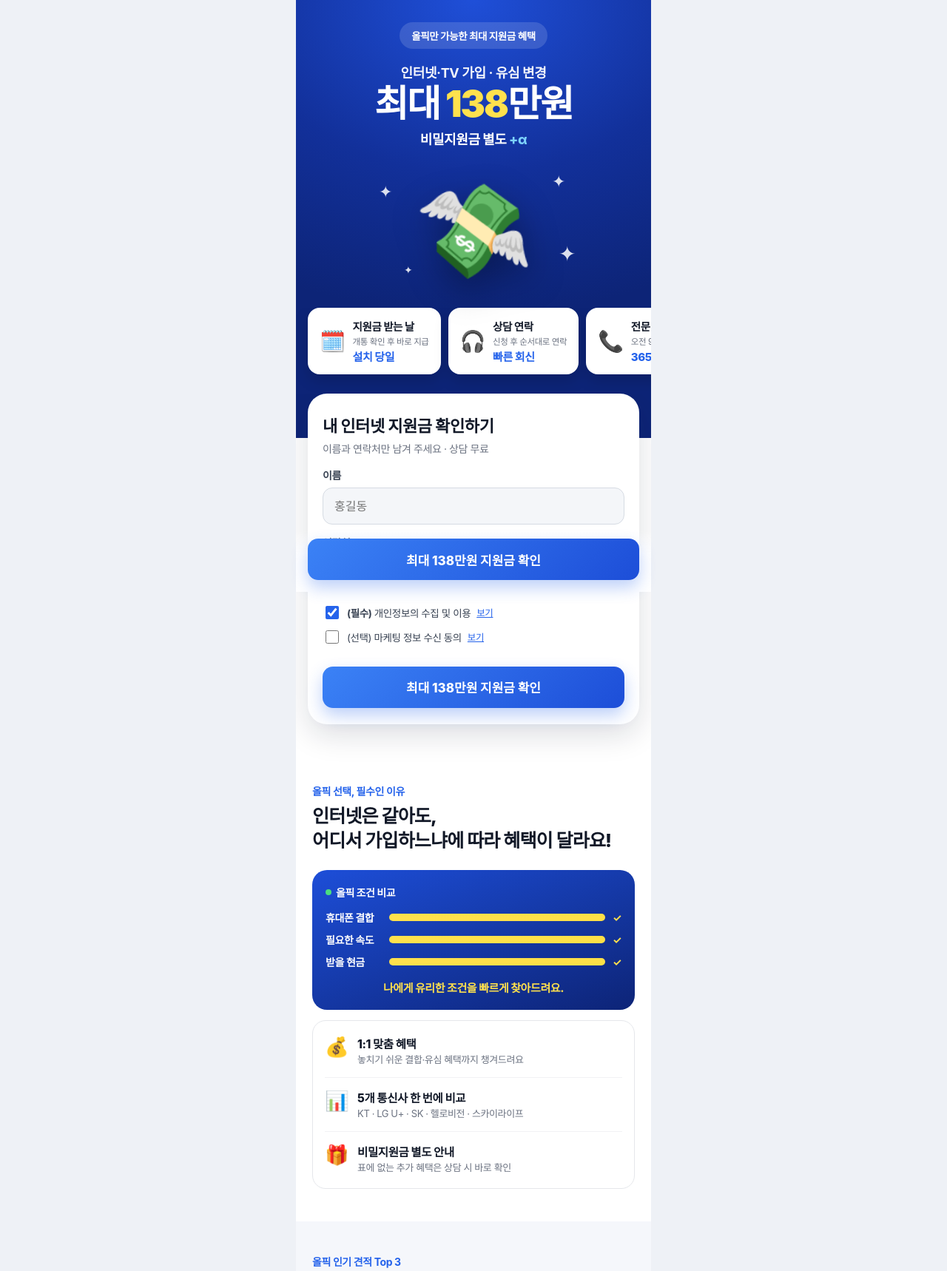
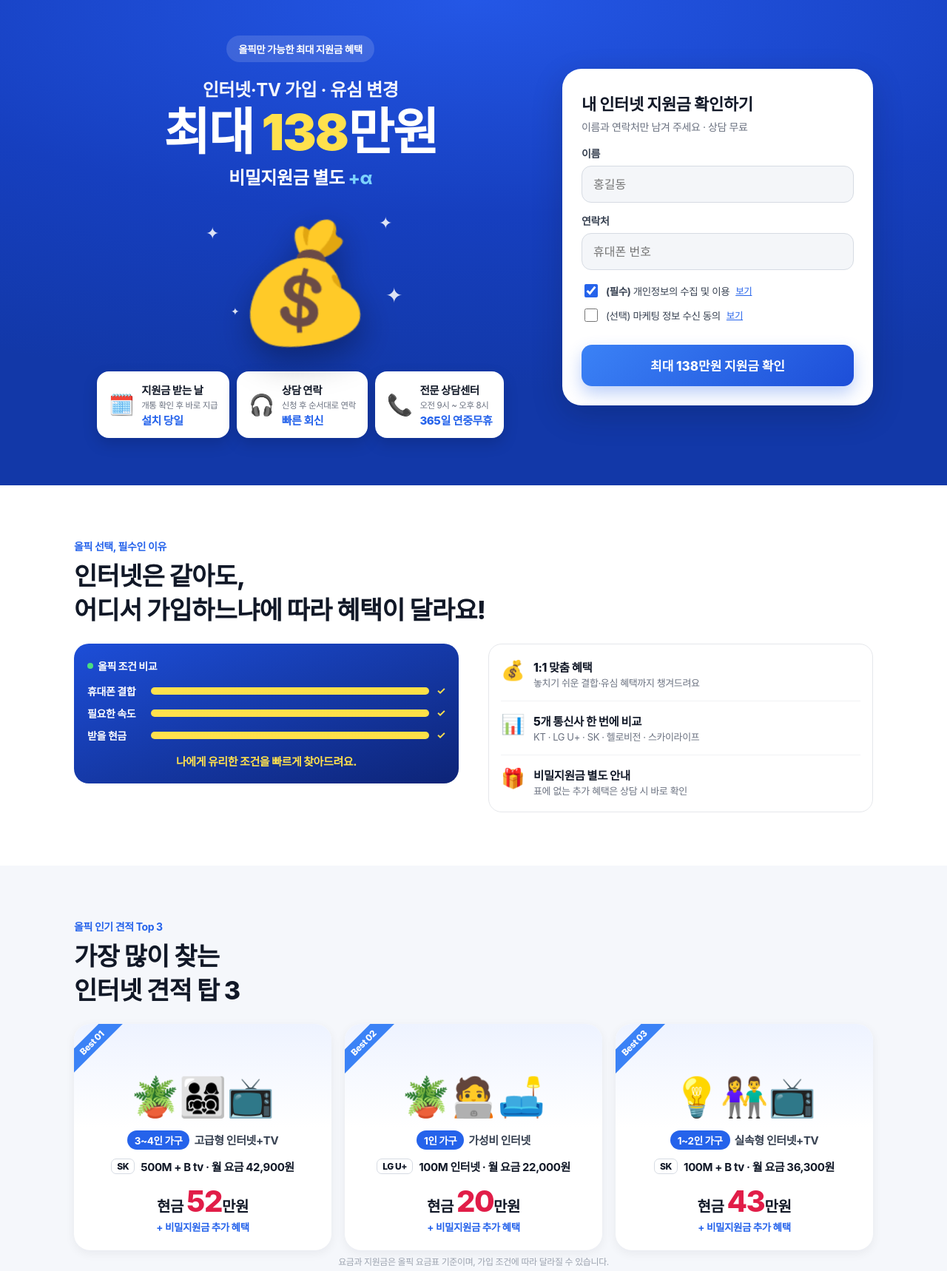
Before and after one commit to ollafbiz/ALL-PICK, a website: page landing.html in a window 1280 px wide. Shown: the top 1718 px of the page at 74% size. Drawn offline with Linux system fonts and the light colour scheme.

Commit message:
Landing: PC two-column hero layout

```diff
--- a/landing.html
+++ b/landing.html
@@ -16,13 +16,16 @@
   * { box-sizing: border-box; }
   html { scroll-behavior: smooth; }
   body { margin: 0; background: #eef1f6; color: #111827; font-family: Pretendard, -apple-system, BlinkMacSystemFont, 'Segoe UI', sans-serif; letter-spacing: -0.4px; word-break: keep-all; }
-  .page { max-width: 480px; margin: 0 auto; background: #fff; min-height: 100vh; padding-bottom: 96px; overflow: hidden; }
+  .page { background: #fff; min-height: 100vh; padding-bottom: 96px; overflow: hidden; }
+  .wrap { max-width: 1080px; margin: 0 auto; }
+  .wrap.narrow { max-width: 760px; }
   .sec { padding: 44px 22px; }
   .eyebrow { font-size: 14px; font-weight: 700; color: #2563eb; margin: 0 0 8px; }
   .h2 { margin: 0 0 22px; font-size: 25px; line-height: 1.35; font-weight: 800; letter-spacing: -0.8px; }
 
   /* 1. 히어로 */
-  .hero { background: radial-gradient(120% 80% at 50% 0%, #1f4fd8 0%, #12309a 55%, #0d2477 100%); color: #fff; text-align: center; padding: 30px 0 0; position: relative; }
+  .hero { background: radial-gradient(120% 80% at 50% 0%, #2457e6 0%, #163fbf 55%, #1238a8 100%); color: #fff; text-align: center; padding: 30px 0 28px; position: relative; }
+  .hero-grid { display: flex; flex-direction: column; gap: 4px; }
   .hero .pill { display: inline-block; background: rgba(255,255,255,.14); border-radius: 999px; padding: 8px 16px; font-size: 13.5px; font-weight: 700; }
   .hero .sub { margin: 18px 0 2px; font-size: 18px; font-weight: 700; opacity: .95; }
   .hero .big { margin: 0; font-size: 50px; line-height: 1.15; font-weight: 900; letter-spacing: -2px; }
@@ -32,7 +35,7 @@
   .art { position: relative; height: 210px; margin: 6px auto 0; width: 300px; }
   .art .cash { position: absolute; left: 50%; top: 50%; transform: translate(-50%,-50%) rotate(-8deg); font-size: 120px; filter: drop-shadow(0 18px 24px rgba(0,0,0,.35)); }
   .art .s { position: absolute; color: #fff; opacity: .85; font-size: 22px; }
-  .info { display: flex; gap: 10px; padding: 0 16px 26px; overflow-x: auto; scrollbar-width: none; }
+  .info { display: flex; gap: 10px; padding: 0 16px 22px; overflow-x: auto; scrollbar-width: none; }
   .info::-webkit-scrollbar { display: none; }
   .info .c { flex: 0 0 auto; display: flex; align-items: center; gap: 10px; background: #fff; color: #111827; border-radius: 16px; padding: 14px 16px; text-align: left; box-shadow: 0 8px 20px rgba(0,0,0,.15); }
   .info .c i { font-style: normal; font-size: 28px; }
@@ -41,8 +44,7 @@
   .info .c strong { display: block; font-size: 15px; color: #2563eb; font-weight: 800; }
 
   /* 2. 신청 폼 */
-  .formwrap { background: linear-gradient(180deg, #0d2477 0, #0d2477 60px, #fff 60px); padding: 0 16px 36px; }
-  .form { background: #fff; border-radius: 26px; padding: 26px 20px 22px; box-shadow: 0 14px 40px rgba(15,23,42,.14); }
+  .form { background: #fff; color: #111827; text-align: left; border-radius: 26px; padding: 26px 20px 22px; margin: 0 16px; box-shadow: 0 14px 40px rgba(15,23,42,.22); }
   .form h3 { margin: 0; font-size: 22px; font-weight: 800; }
   .form .d { margin: 6px 0 16px; font-size: 14px; color: #6b7280; }
   .form label.l { display: block; font-size: 14px; font-weight: 700; color: #374151; margin: 14px 0 7px; }
@@ -91,7 +93,7 @@
 
   /* 5. 숫자 */
   .stats { background: linear-gradient(160deg, #2563eb, #1d4ed8); color: #fff; text-align: center; padding: 38px 22px; }
-  .stats div { margin: 14px 0; }
+  .stats-row > div { margin: 14px 0; }
   .stats b { display: block; font-size: 34px; font-weight: 900; letter-spacing: -1px; }
   .stats b small { font-size: 20px; }
   .stats span { font-size: 13.5px; opacity: .85; }
@@ -117,20 +119,44 @@
   .foot { background: #f5f7fb; padding: 26px 22px 30px; font-size: 12px; color: #9ca3af; line-height: 1.75; }
   .foot b { display: block; color: #4b5563; font-size: 14px; margin-bottom: 6px; }
   .sticky { position: fixed; left: 0; right: 0; bottom: 0; z-index: 50; pointer-events: none; }
+  @media (min-width: 900px) {
+    .page { padding-bottom: 0; }
+    .sticky { display: none; }
+    .hero { padding: 48px 24px 64px; }
+    .hero-grid { display: grid; grid-template-columns: minmax(0, 1fr) 420px; align-items: center; gap: 48px; }
+    .hero .big { font-size: 68px; }
+    .hero .sub { font-size: 24px; }
+    .hero .plus { font-size: 24px; }
+    .art { height: 240px; }
+    .art .cash { font-size: 150px; }
+    .info { overflow: visible; justify-content: center; padding: 0; }
+    .form { margin: 0; padding: 30px 26px 26px; }
+    .sec { padding: 72px 24px; }
+    .h2 { font-size: 34px; }
+    .why .wrap { display: grid; grid-template-columns: 1fr 1fr; gap: 0 40px; align-items: start; }
+    .why .eyebrow, .why .h2 { grid-column: 1 / -1; }
+    .why .list { margin-top: 0; }
+    .cards { display: grid; grid-template-columns: repeat(3, 1fr); gap: 18px; }
+    .card { margin-bottom: 0; }
+    .stats-row { display: grid; grid-template-columns: repeat(3, 1fr); }
+    .foot { padding: 32px 24px; }
+  }
   .sticky .in { max-width: 480px; margin: 0 auto; padding: 12px 16px 16px; background: linear-gradient(180deg, rgba(255,255,255,0), #fff 40%); pointer-events: auto; }
 </style>
 </head>
 <body>
 <div class="page">
 
-  <!-- 1. 히어로 -->
+  <!-- 1. 히어로 (PC: 왼쪽 문구 · 오른쪽 신청 폼 / 모바일: 위아래) -->
   <section class="hero">
+    <div class="wrap hero-grid">
+      <div class="hero-l">
         <span class="pill">올픽만 가능한 최대 지원금 혜택</span>
         <p class="sub">인터넷·TV 가입 · 유심 변경</p>
         <p class="big">최대 <em>138</em>만원</p>
         <p class="plus">비밀지원금 별도 <em>+α</em></p>
         <div class="art" aria-hidden="true">
-      <span class="cash">💸</span>
+          <span class="cash">💰</span>
           <span class="s" style="left:22px;top:40px">✦</span><span class="s" style="left:56px;top:150px;font-size:14px">✦</span>
           <span class="s" style="right:26px;top:26px">✦</span><span class="s" style="right:12px;top:120px;font-size:28px">✦</span>
         </div>
@@ -139,11 +165,8 @@
           <div class="c"><i>🎧</i><div><b>상담 연락</b><small>신청 후 순서대로 연락</small><strong>빠른 회신</strong></div></div>
           <div class="c"><i>📞</i><div><b>전문 상담센터</b><small>오전 9시 ~ 오후 8시</small><strong>365일 연중무휴</strong></div></div>
         </div>
-  </section>
-
-  <!-- 2. 신청 폼 -->
-  <div class="formwrap" id="consult">
-    <div class="form">
+      </div>
+      <div class="form" id="consult">
         <h3>내 인터넷 지원금 확인하기</h3>
         <p class="d">이름과 연락처만 남겨 주세요 · 상담 무료</p>
         <label class="l" for="f-name">이름</label>
@@ -160,9 +183,10 @@
         <button type="button" class="btn" id="f-submit">최대 138만원 지원금 확인</button>
       </div>
     </div>
+  </section>
 
   <!-- 3. 이유 -->
-  <section class="sec why">
+  <section class="sec why"><div class="wrap">
     <p class="eyebrow">올픽 선택, 필수인 이유</p>
     <h2 class="h2">인터넷은 같아도,<br>어디서 가입하느냐에 따라 혜택이 달라요!</h2>
     <div class="cmp">
@@ -177,12 +201,13 @@
       <div class="it"><i>📊</i><div><b>5개 통신사 한 번에 비교</b><span>KT · LG U+ · SK · 헬로비전 · 스카이라이프</span></div></div>
       <div class="it"><i>🎁</i><div><b>비밀지원금 별도 안내</b><span>표에 없는 추가 혜택은 상담 시 바로 확인</span></div></div>
     </div>
-  </section>
+  </div></section>
 
   <!-- 4. Top3 -->
-  <section class="sec top">
+  <section class="sec top"><div class="wrap">
     <p class="eyebrow">올픽 인기 견적 Top 3</p>
     <h2 class="h2">가장 많이 찾는<br>인터넷 견적 탑 3</h2>
+    <div class="cards">
     <div class="card"><span class="rib">Best 01</span><div class="scene" aria-hidden="true">🪴👨‍👩‍👧‍👦📺</div><div class="body">
       <div class="who"><b>3~4인 가구</b> 고급형 인터넷+TV</div><br>
       <div class="price"><small>SK</small> 500M + B tv · 월 요금 42,900원</div>
@@ -198,18 +223,19 @@
       <div class="price"><small>SK</small> 100M + B tv · 월 요금 36,300원</div>
       <div class="money">현금 <em>43</em>만원</div><div class="bonus">+ 비밀지원금 추가 혜택</div>
     </div></div>
+    </div>
     <p class="note">요금과 지원금은 올픽 요금표 기준이며, 가입 조건에 따라 달라질 수 있습니다.</p>
-  </section>
+  </div></section>
 
   <!-- 5. 숫자 -->
-  <section class="stats">
+  <section class="stats"><div class="wrap stats-row">
     <div><b>최대 138<small>만원</small></b><span>인터넷·TV·유심 지원금</span></div>
     <div><b>5<small>개 통신사</small></b><span>한 번에 비교</span></div>
     <div><b>365<small>일</small></b><span>전문 상담센터 운영</span></div>
-  </section>
+  </div></section>
 
   <!-- 6. 절차 -->
-  <section class="sec">
+  <section class="sec"><div class="wrap narrow">
     <p class="eyebrow">신청 절차</p>
     <h2 class="h2">신청부터 지원금까지<br>4단계로 끝!</h2>
     <div class="steps">
@@ -218,10 +244,10 @@
       <div class="step"><i>3</i><div><b>조건 비교와 설치 예약</b><span>통신사별 조건을 비교하고 설치 일정을 잡아요.</span></div></div>
       <div class="step"><i>4</i><div><b>설치 당일 지원금 수령</b><span>개통이 확인되면 바로 입금해 드려요.</span></div></div>
     </div>
-  </section>
+  </div></section>
 
   <!-- 7. FAQ -->
-  <section class="sec faq" style="padding-top:8px">
+  <section class="sec faq" style="padding-top:8px"><div class="wrap narrow">
     <p class="eyebrow">자주 묻는 질문</p>
     <h2 class="h2">궁금한 점을 확인해 보세요</h2>
     <details><summary>상담만 받아 봐도 되나요?</summary><p>네, 상담은 무료이고 가입 의무도 없어요. 조건과 지원금을 비교해 보시고 결정하시면 됩니다.</p></details>
@@ -229,14 +255,14 @@
     <details><summary>신청하면 언제 연락이 오나요?</summary><p>운영 시간(오전 9시 ~ 오후 8시) 중에는 신청 순서대로 빠르게 연락드려요. 급하시면 1800-9774로 전화 주세요.</p></details>
     <details><summary>어떤 통신사를 비교해 주나요?</summary><p>KT, LG U+, SK브로드밴드, LG헬로비전, KT스카이라이프 5개 통신사를 비교해 드려요.</p></details>
     <details><summary>지원금은 누구나 같은 금액인가요?</summary><p>통신사, 속도, TV 여부, 휴대폰 결합 조건에 따라 달라져요. 상담 시 고객님 조건에서 받을 수 있는 최대 금액을 안내해 드려요.</p></details>
-  </section>
+  </div></section>
 
-  <footer class="foot">
+  <footer class="foot"><div class="wrap">
     <b>올픽</b>
     상호: 에이엘네트웍스 | 대표번호 1800-9774<br>
     사업자등록번호: 834-23-02069 | 통신판매업신고번호: 제2026-수원팔달-0488호<br>
     주소: 경기도 수원시 팔달구 경수대로 507번길 12-4, 2층
-  </footer>
+  </div></footer>
 </div>
 
 <div class="sticky"><div class="in"><button type="button" class="btn" id="go-form">최대 138만원 지원금 확인</button></div></div>
```
Lines whose indentation alone changed are shown as unchanged.
